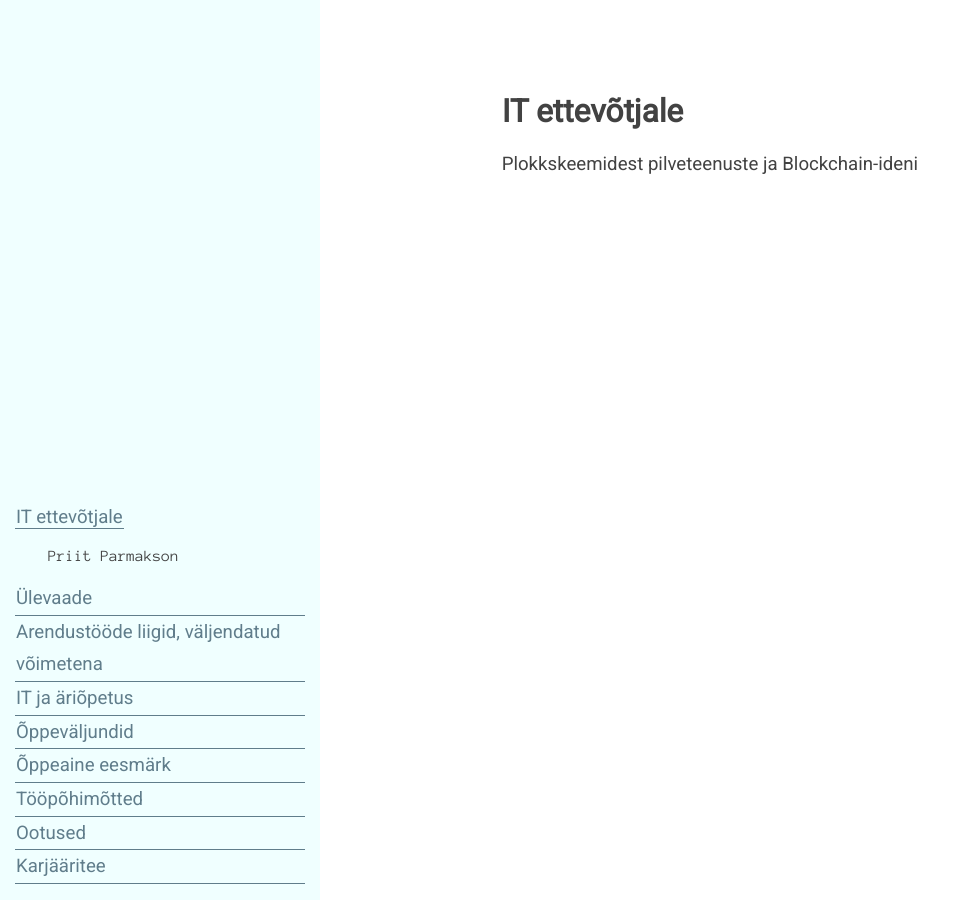
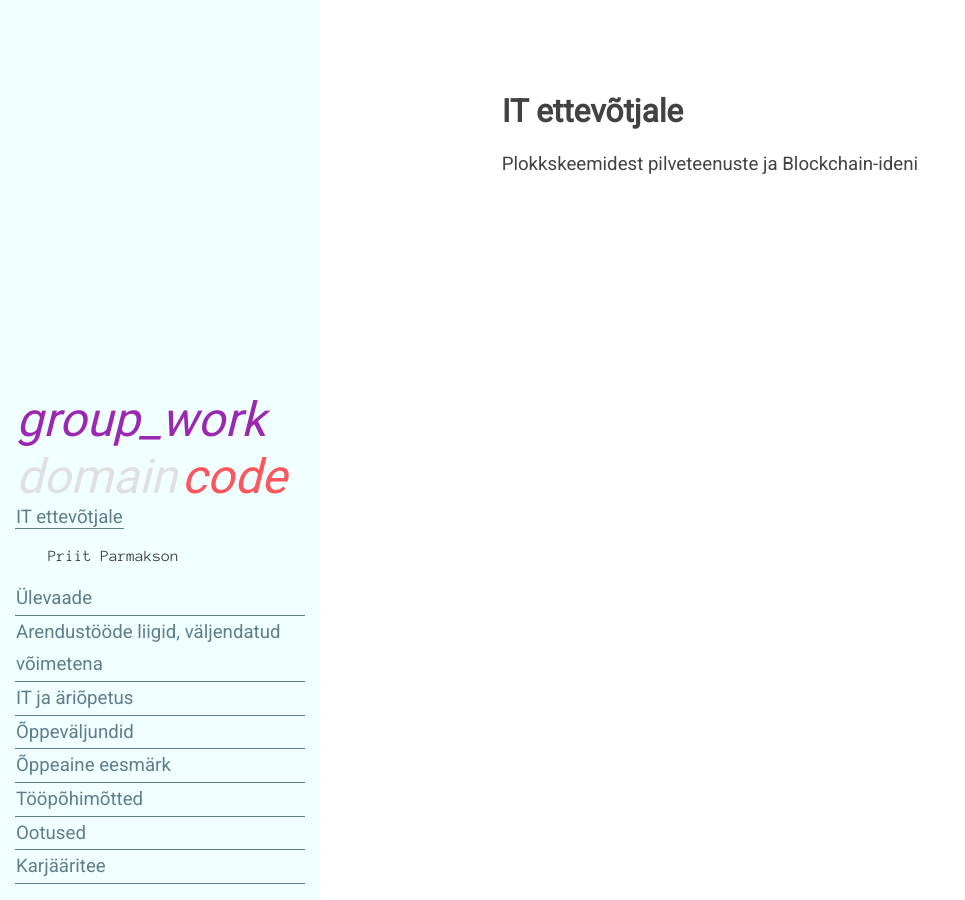
Before and after one commit to agiil/IT, a Jekyll site: the page built from index.md, in a window 1280 px wide. Shown: the whole page, without its empty margins (0-965 px from the left). Built offline with Jekyll 4.4.1, drawn with Linux system fonts in a browser that asks for light colours.

Commit message:
Update Riba.html

```diff
--- a/_includes/Riba.html
+++ b/_includes/Riba.html
@@ -1,6 +1,9 @@
 <div class="Riba">
   <div class="RibaKleepuv">
     <p>
+      <i class="material-icons ikoon" style='color: #9C27B0; font-size: 48px;'>group_work</i>
+      <i class="material-icons ikoon" style='color: #E0E0E0; font-size: 48px;'>domain</i>
+      <i class="material-icons ikoon" style='color: #FF555D; font-size: 48px;'>code</i>
       <a href="{{ site.baseurl }}">
         {{ site.title }}
       </a>
```
